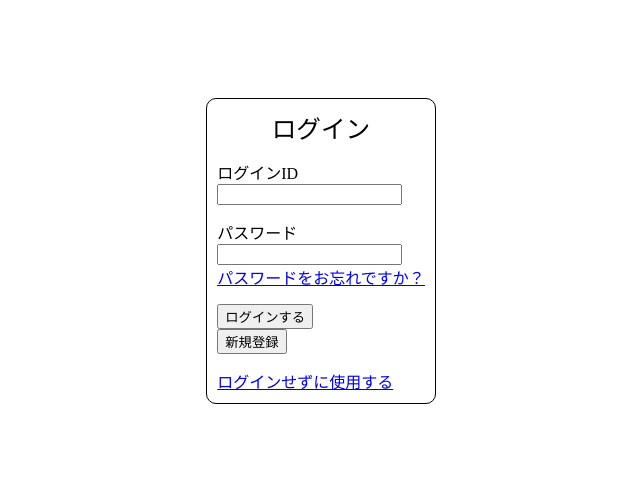
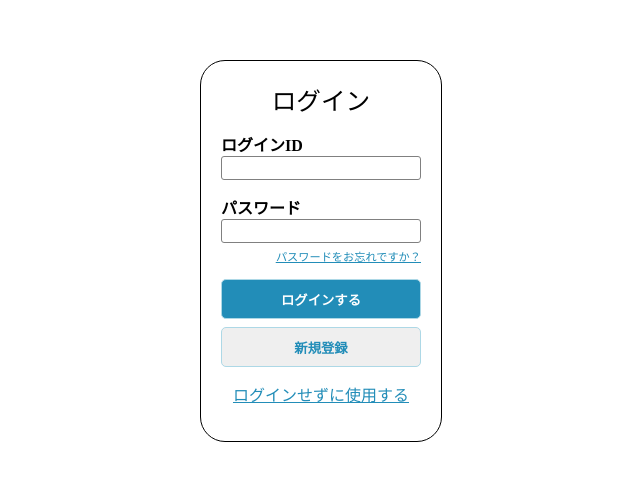
Before and after one commit to subarupcpgschool-byte/01.BASE, a plain HTML site: page form.html in a window 1280 px wide. Shown: the part 141-622 px from the top of the page, without its empty margins (319-959 px from the left). Drawn offline with Linux system fonts and the light colour scheme.

Commit message:
no message

```diff
--- a/form.html
+++ b/form.html
@@ -29,16 +29,55 @@
       }
 
       .login-card {
-        padding: 10px;
+        padding: 20px;
+        min-width: 200px;
         display: flex;
         flex-direction: column;
         gap: 15px;
         border: 1px solid #000000;
-        border-radius: 10px;
+        border-radius: 25px;
       }
       .title {
         margin: auto;
         font-size: 1.54rem;
+      }
+      .forget_password {
+        margin-top: 5px;
+        text-align: right;
+        font-size: 0.7rem;
+      }
+      .no-login {
+        margin-bottom: 15px;
+        text-align: center;
+      }
+      .submit-login {
+        display: flex;
+        flex-direction: column;
+        gap: 8px;
+      }
+      a {
+        color: rgb(34, 141, 184);
+      }
+      label {
+        font-weight: bold;
+      }
+      input {
+        height: 1.5rem;
+        width: 100%;
+        border: 1px solid gray;
+        border-radius: 3px;
+        &[type="submit"],
+        &[type="button"] {
+          height: 3em;
+          border-color: lightblue;
+          border-radius: 5px;
+          font-weight: bold;
+          color: rgb(34, 141, 184);
+        }
+        &[type="submit"] {
+          background-color: rgb(34, 141, 184);
+          color: white;
+        }
       }
     </style>
   </head>
@@ -62,13 +101,13 @@
       </div>
       <div class="submit-login">
         <div>
-          <input type="submit" value="ログインする" />
+          <input class="btn-login" type="submit" value="ログインする" />
         </div>
         <div>
-          <input type="button" value="新規登録" />
+          <input class="btn-register" type="button" value="新規登録" />
         </div>
       </div>
-      <div>
+      <div class="no-login">
         <a href="/no-login">ログインせずに使用する</a>
       </div>
     </form>
```
